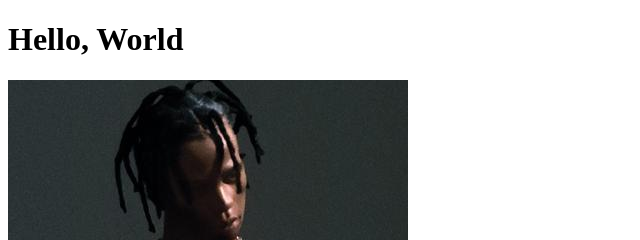
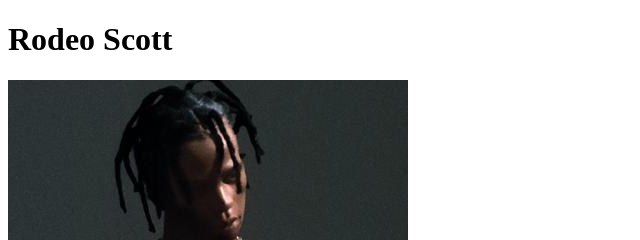
Before and after one commit to jackfulbeck/First-GitHub-Pages, a plain HTML site: page index.html in a window 1280 px wide. Shown: the top 240 px of the page, 0-640 px from the left. Drawn offline with Linux system fonts and the light colour scheme.

Commit message:
Update index.html

```diff
--- a/index.html
+++ b/index.html
@@ -4,7 +4,7 @@
   <title>Example web page</title> <!-- the title shows in the tab of the browser -->
  </head>
  <body> <!-- the body element contains all the content to display on the web page-->
-   <h1>Hello, World</h1> <!-- The heading for the page -->
+   <h1>Rodeo Scott</h1> <!-- The heading for the page -->
    <img src="trav.jpg" alt="Rodeo album cover">
    <p> <!-- The p tag makes a paragraph. -->
      Welcome to my web page.  This
```
